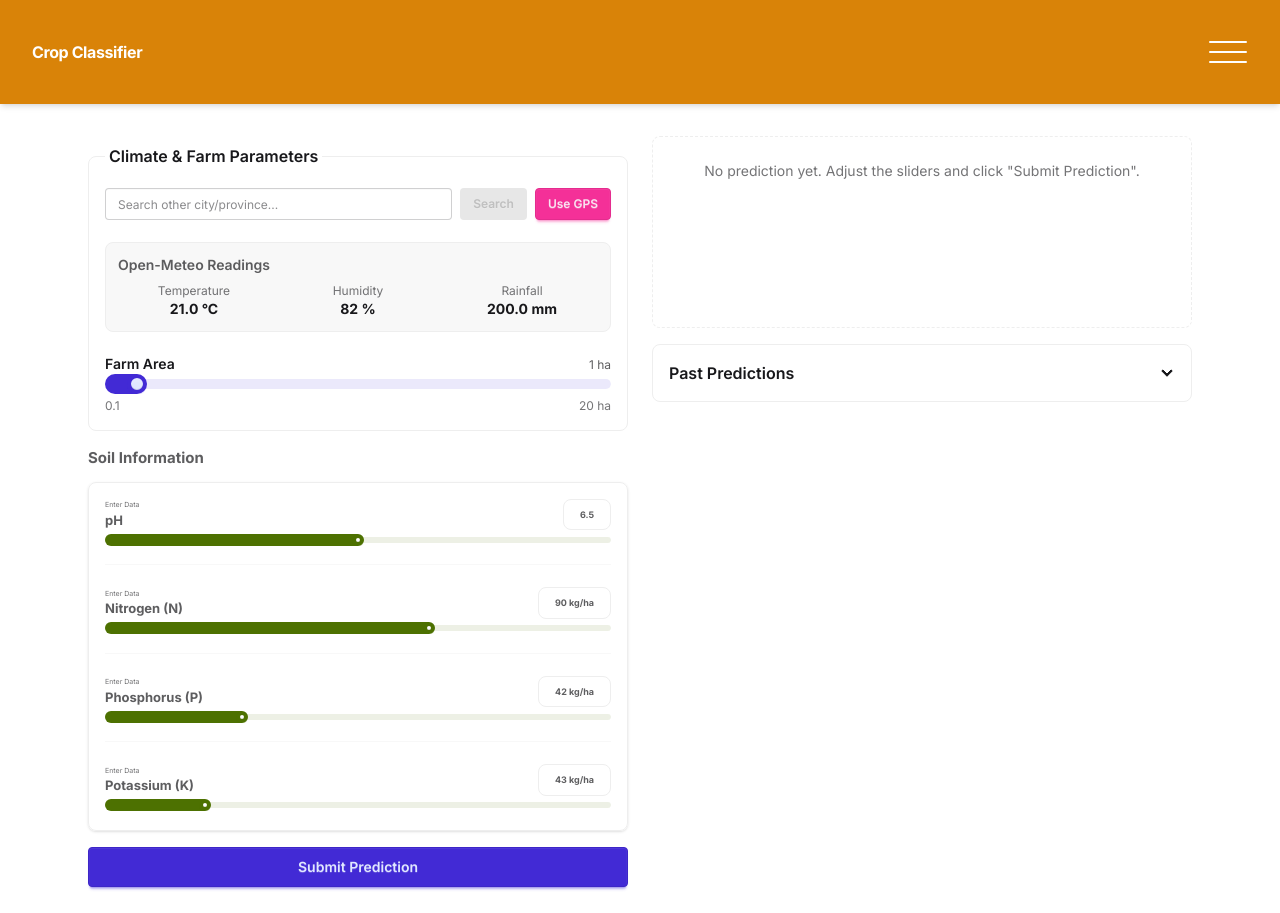
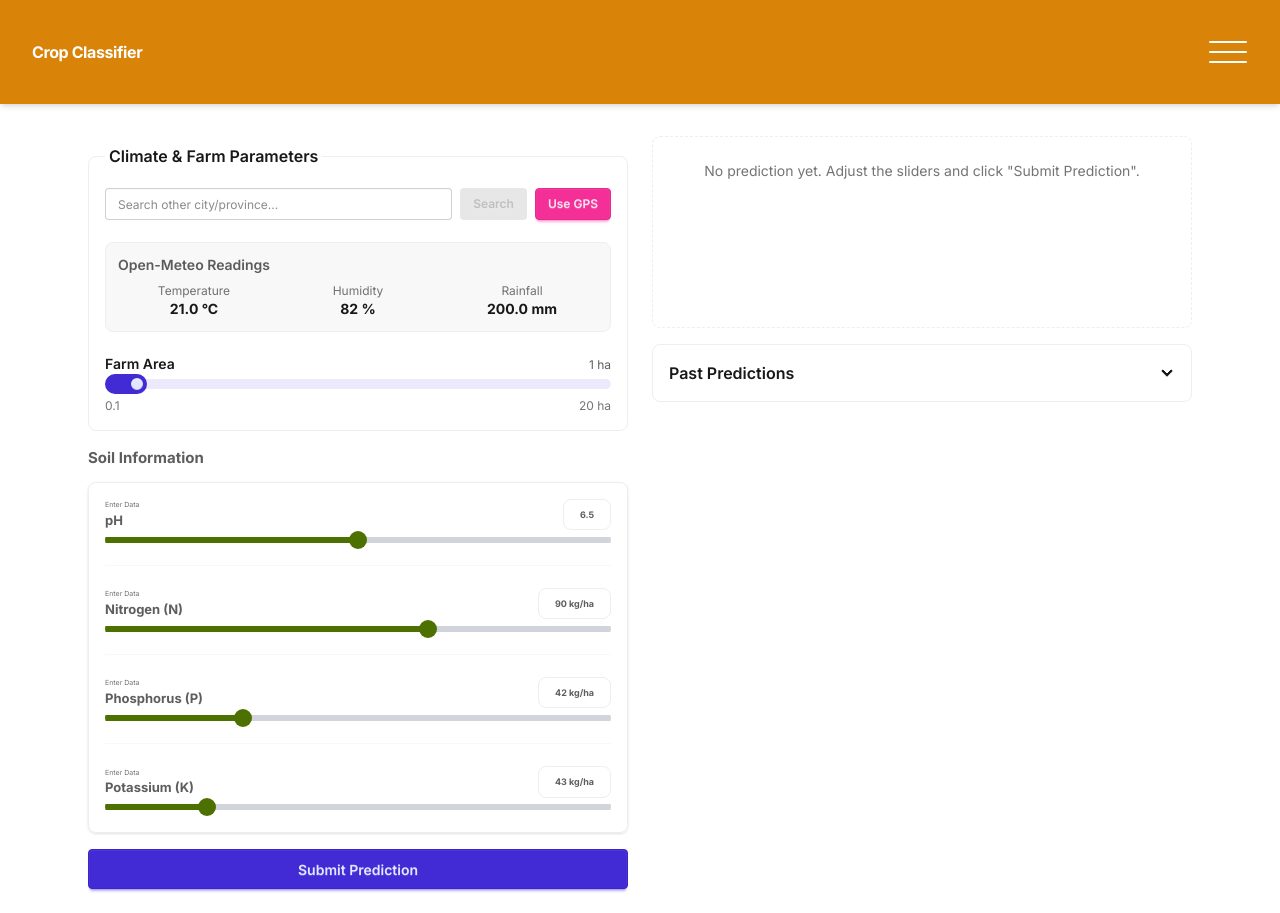
Before and after one commit to neophiles/crop-classifier, a React app in the folder frontend/: page / in a window 1280 px wide. Built offline with nearby package versions, Linux system fonts and the light colour scheme; the HTML template or start-up script is replaced by a standard one.

Commit message:
Change the slider style

```diff
--- a/frontend/src/components/SliderInput.jsx
+++ b/frontend/src/components/SliderInput.jsx
@@ -8,6 +8,8 @@ export default function SliderInput({
   unit = '',
   soilStyle = false,
 }) {
+  const progress = ((value - min) / (max - min)) * 100
+
   return (
     <div className={`form-control w-full ${soilStyle ? 'gap-2 border-b border-base-200 py-4 first:pt-0 last:border-b-0 last:pb-0' : ''}`}>
       <div className="flex items-end justify-between">
@@ -34,10 +36,10 @@ export default function SliderInput({
           onChange(val)
         }}
         aria-label={label}
-        className={`range range-sm w-full ${soilStyle ? '' : 'range-primary'}`}
+        className={`range range-sm w-full ${soilStyle ? 'soil-range' : 'range-primary'}`}
         style={soilStyle ? {
-          color: '#4D7101',
-          '--range-thumb-size': '12px',
+          '--soil-progress': `${progress}%`,
+          '--range-thumb': '#4D7101',
         } : undefined}
       />
       <div className={`flex justify-between text-xs text-base-content/60 ${soilStyle ? 'hidden' : 'mt-1'}`}>
--- a/frontend/src/index.css
+++ b/frontend/src/index.css
@@ -7,3 +7,43 @@
 body {
   font-family: 'Inter', sans-serif;
 }
+
+.soil-range {
+  height: 18px;
+  appearance: none;
+  background: linear-gradient(
+    to right,
+    #4D7101 0 var(--soil-progress),
+    #d1d5db var(--soil-progress) 100%
+  );
+  background-position: center;
+  background-repeat: no-repeat;
+  background-size: 100% 6px;
+}
+
+.soil-range::-webkit-slider-runnable-track {
+  height: 6px;
+  background: transparent;
+}
+
+.soil-range::-webkit-slider-thumb {
+  width: 18px !important;
+  height: 18px !important;
+  appearance: none;
+  background: #4D7101;
+  border: 0;
+  box-shadow: none;
+}
+
+.soil-range::-moz-range-track {
+  height: 6px;
+  background: transparent;
+}
+
+.soil-range::-moz-range-thumb {
+  width: 18px !important;
+  height: 18px !important;
+  background: #4D7101;
+  border: 0;
+  box-shadow: none;
+}
```
